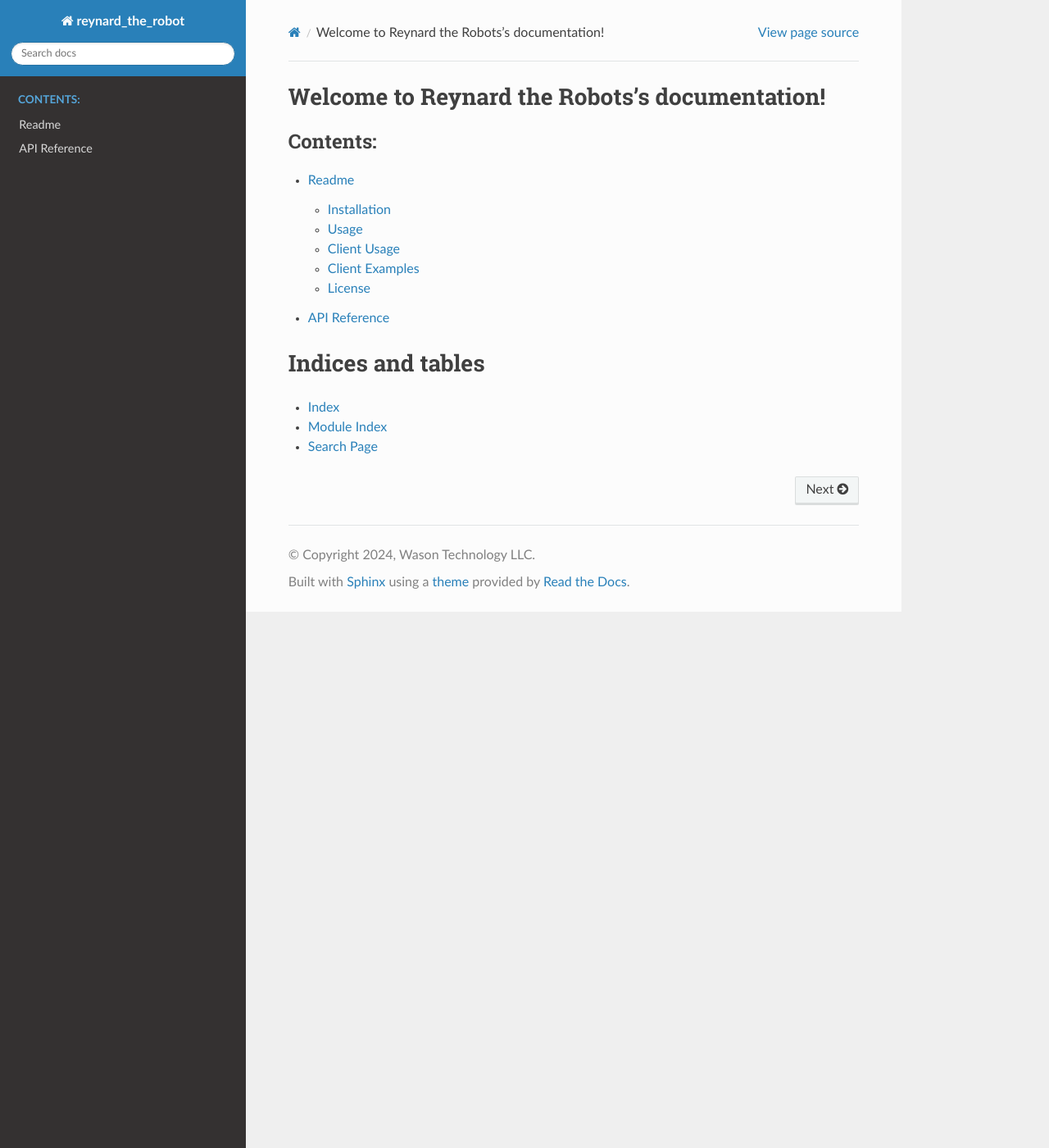
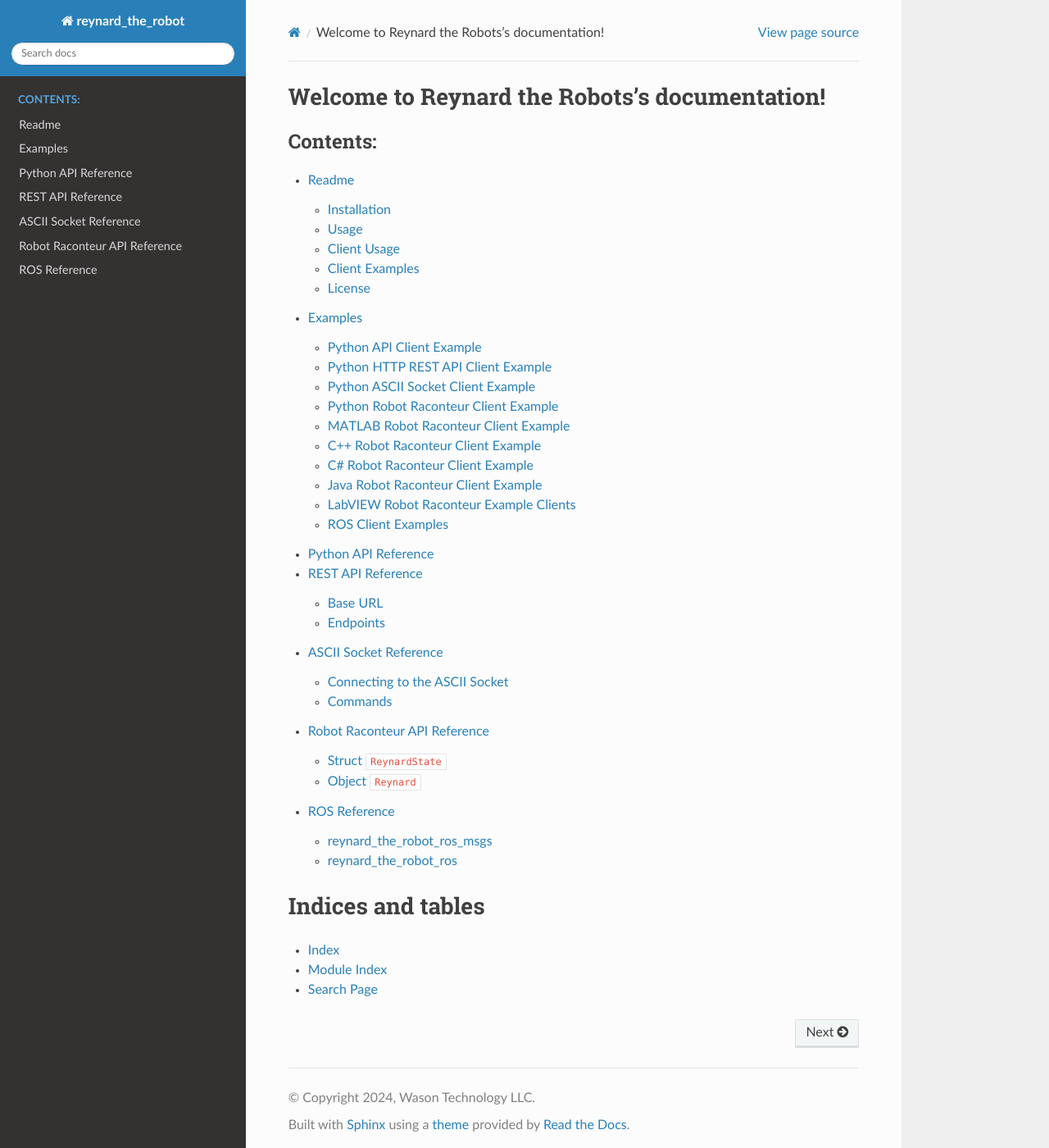
Before and after one commit to robotraconteur/reynard-the-robot, a Sphinx documentation site: the page built from docs/index.rst, in a window 1280 px wide and 1400 px high. Shown: the whole window at 82% size. Built offline with Sphinx 7.4.7 and the Read the Docs theme 2.0.0, drawn with Linux system fonts in a browser that asks for light colours.

Commit message:
Update Sphinx documentation

```diff
--- a/docs/reynard_the_robot/api_reference.rst
+++ b/docs/api_reference.rst
@@ -1,4 +1,4 @@
-API Reference
+Python API Reference
 =============
 
 .. autoclass:: reynard_the_robot.Reynard
--- /dev/null
+++ b/docs/examples/cpp_example.rst
@@ -0,0 +1,6 @@
+C++ Robot Raconteur Client Example
+==================================
+
+.. literalinclude:: ../../examples/cpp/reynard_robotraconteur_client.cpp
+    :language: cpp
+    :linenos:
--- /dev/null
+++ b/docs/examples/cs_example.rst
@@ -0,0 +1,6 @@
+C\# Robot Raconteur Client Example
+==================================
+
+.. literalinclude:: ../../examples/cs/reynard_robotraconteur_client.cs
+    :language: cs
+    :linenos:
--- /dev/null
+++ b/docs/examples/index.rst
@@ -0,0 +1,16 @@
+Examples
+========
+
+.. toctree::
+    :maxdepth: 2
+
+    python_api_example
+    python_rest_example
+    python_socket_example
+    python_robotraconteur_example
+    matlab_example
+    cpp_example
+    cs_example
+    java_example
+    labview_example
+    ros_examples
--- /dev/null
+++ b/docs/examples/java_example.rst
@@ -0,0 +1,6 @@
+Java Robot Raconteur Client Example
+===================================
+
+.. literalinclude:: ../../examples/java/reynard_robotraconteur_client.java
+    :language: java
+    :linenos:
--- /dev/null
+++ b/docs/examples/labview_example.rst
@@ -0,0 +1,18 @@
+LabVIEW Robot Raconteur Example Clients
+=======================================
+
+The LabVIEW example files can be found in the ``examples/labview`` directory of the Reynard the robot repository.
+
+Example Client
+--------------
+
+.. image:: https://github.com/robotraconteur/reynard-the-robot/blob/master/examples/labview/reynard_robotraconteur_client_vi.png?raw=true
+    :scale: 50 %
+    :alt: Reynard the robot LabVIEW Robot Raconteur client
+
+New Message Event Example Client
+--------------------------------
+
+.. image:: https://github.com/robotraconteur/reynard-the-robot/blob/master/examples/labview/reynard_robotraconteur_client_new_message_vi.png?raw=true
+    :scale: 50 %
+    :alt: Reynard the robot LabVIEW Robot Raconteur client new message
--- /dev/null
+++ b/docs/examples/matlab_example.rst
@@ -0,0 +1,6 @@
+MATLAB Robot Raconteur Client Example
+=====================================
+
+.. literalinclude:: ../../examples/matlab/reynard_robotraconteur_client.m
+    :language: matlab
+    :linenos:
--- /dev/null
+++ b/docs/examples/python_api_example.rst
@@ -0,0 +1,6 @@
+Python API Client Example
+=========================
+
+.. literalinclude:: ../../examples/reynard_api_client.py
+    :language: python
+    :linenos:
--- /dev/null
+++ b/docs/examples/python_rest_example.rst
@@ -0,0 +1,6 @@
+Python HTTP REST API Client Example
+===================================
+
+.. literalinclude:: ../../examples/reynard_http_rest_client.py
+    :language: python
+    :linenos:
--- /dev/null
+++ b/docs/examples/python_robotraconteur_example.rst
@@ -0,0 +1,6 @@
+Python Robot Raconteur Client Example
+=====================================
+
+.. literalinclude:: ../../examples/reynard_robotraconteur_client.py
+    :language: python
+    :linenos:
--- /dev/null
+++ b/docs/examples/python_socket_example.rst
@@ -0,0 +1,6 @@
+Python ASCII Socket Client Example
+==================================
+
+.. literalinclude:: ../../examples/reynard_ascii_socket_client.py
+    :language: python
+    :linenos:
--- /dev/null
+++ b/docs/examples/ros_examples.rst
@@ -0,0 +1,7 @@
+ROS Client Examples
+===================
+
+The ROS examples can be found in the ROS specific repositories:
+
+- ROS 1: https://github.com/johnwason/reynard_the_robot_ros/tree/master/reynard_the_robot_ros/examples
+- ROS 2: https://github.com/johnwason/reynard_the_robot_ros2/tree/master/reynard_the_robot_ros2/examples
--- a/docs/index.rst
+++ b/docs/index.rst
@@ -9,7 +9,12 @@ Welcome to Reynard the Robots's documentation!
    :caption: Contents:
 
    readme
-   reynard_the_robot/api_reference
+   examples/index
+   api_reference
+   http_rest
+   socket
+   Robot Raconteur API Reference<robotraconteur>
+   ROS Reference<ros>
 
 Indices and tables
 ==================
```
